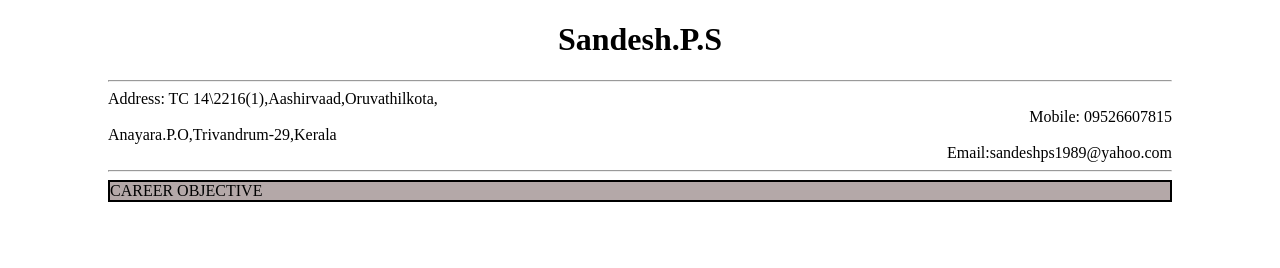
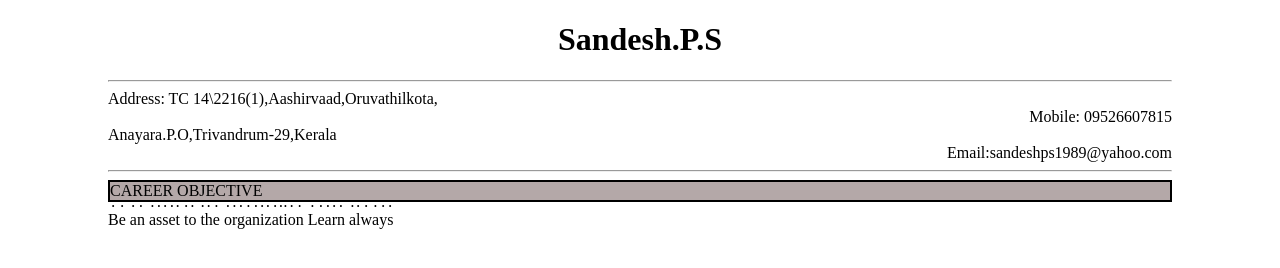
Before and after one commit to sandeshps/ResumeFormat, a plain HTML site: page resume.html in a window 1280 px wide. Drawn offline with Linux system fonts and the light colour scheme.

Commit message:
Written css styles

```diff
--- a/resume.html
+++ b/resume.html
@@ -27,6 +27,8 @@
         </div>
 
         <div class="bullets">
+            Be an asset to the organization
+            Learn always
 
         </div>
 
```
